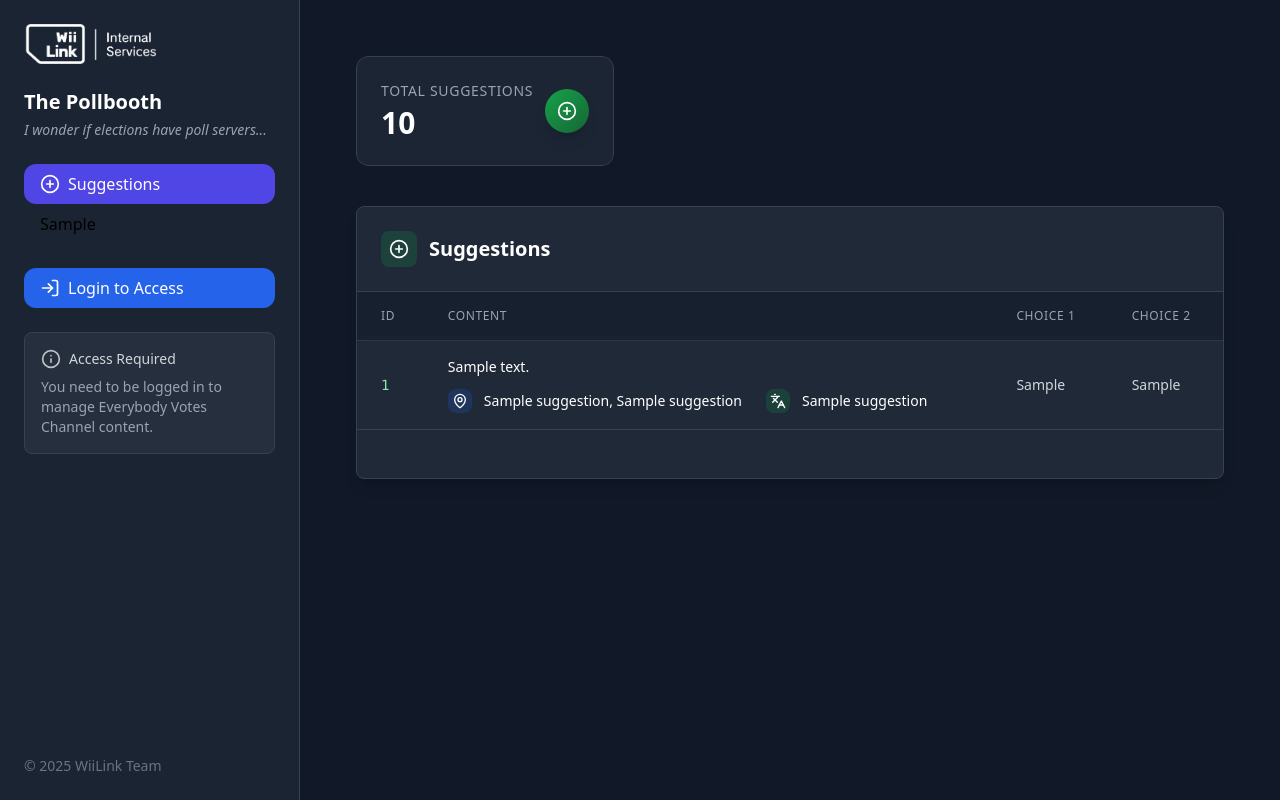
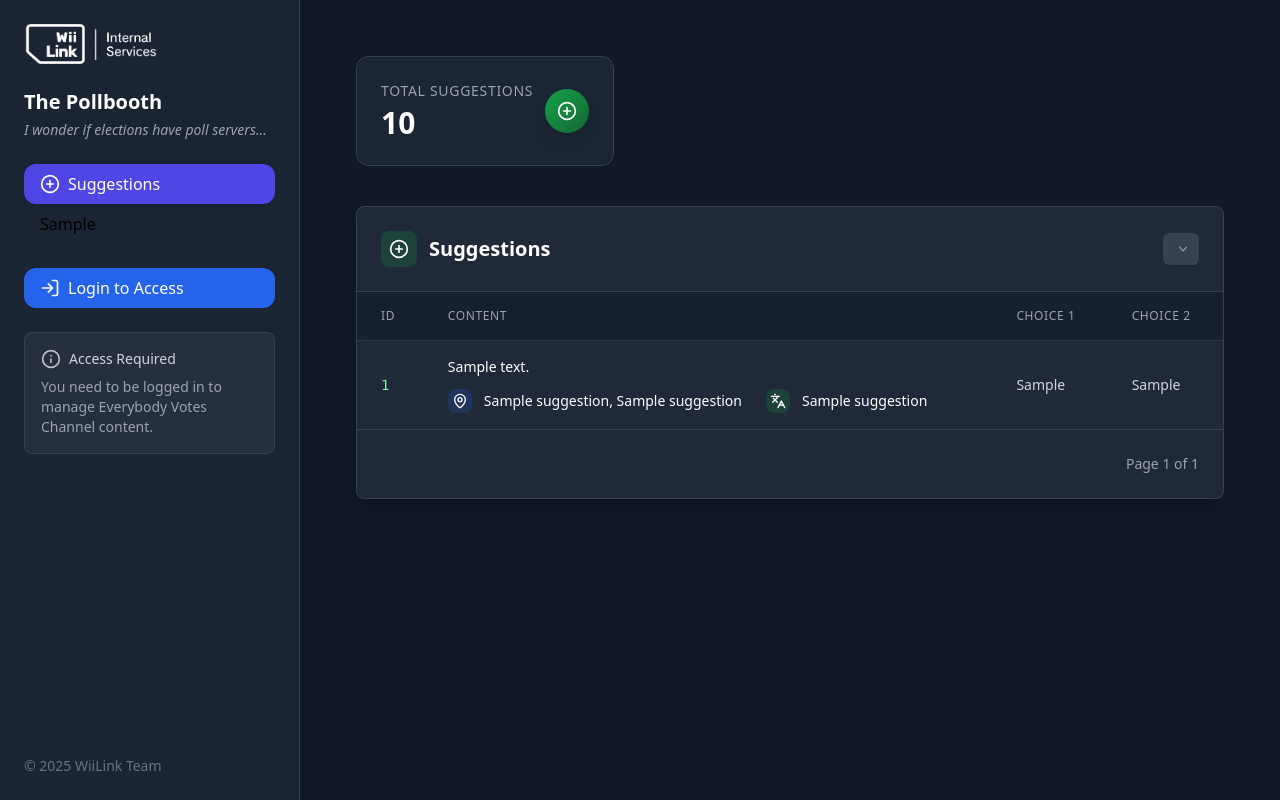
Before and after one commit to WiiLink24/EVCWebPanel, a Python web app: template templates/suggestion_list.html in a window 1280 px wide. Run offline with Jinja, Linux system fonts and the light colour scheme; the template is opened without the code that fills it: most values are stand-ins (such as "Sample title", 1, 10 or a date in 2020); some libraries are stand-ins or nearby versions.

Commit message:
Feat: Added suggestions filtering.

```diff
--- a/templates/suggestion_list.html
+++ b/templates/suggestion_list.html
@@ -31,11 +31,66 @@
         <div class="absolute rounded-lg blur opacity-10 group-hover:opacity-20 transition duration-200"></div>
         <div class="relative bg-gray-800 rounded-lg shadow-lg overflow-hidden border border-gray-700">
             <div class="flex items-center justify-between p-6 border-b border-gray-700">
-                <div class="flex items-center">
-                    <div class="p-2 bg-green-600/20 rounded-lg text-green-400 mr-3">
-                        <img src="/static/icon/circle-plus.svg" class="w-5 h-5 invert">
+                <div class="w-full flex items-center justify-between gap-4">
+                    <div class="flex items-center">
+                        <div class="p-2 bg-green-600/20 rounded-lg text-green-400 mr-3">
+                            <img src="/static/icon/circle-plus.svg" class="w-5 h-5 invert">
+                        </div>
+                        <h2 class="text-xl font-bold text-white">Suggestions</h2>
                     </div>
-                    <h2 class="text-xl font-bold text-white">Suggestions</h2>
+
+                    <!-- Filter Dropdown -->
+                    <div class="relative inline-block text-left">
+                        <div>
+                            <button type="button" onclick="toggleFilterDropdown()"
+                                class="inline-flex items-center justify-center gap-x-1.5 rounded-md bg-gray-700 px-3 py-2 text-sm font-medium text-gray-300 shadow-sm hover:bg-gray-600">
+                                {% if active_filter == 'oldest' %}
+                                <img src="/static/icon/arrow-down-0-1.svg" class="w-4 h-4 mr-1 invert"></img>
+                                Oldest First
+                                {% elif active_filter == 'newest' %}
+                                <img src="/static/icon/arrow-down-1-0.svg" class="w-4 h-4 mr-1 invert"></img>
+                                Newest First
+                                {% elif active_filter == 'country' %}
+                                <img src="/static/icon/earth.svg" class="w-4 h-4 mr-1 invert"></img>
+                                By Country
+                                {% elif active_filter == 'language' %}
+                                <img src="/static/icon/languages.svg" class="w-4 h-4 mr-1 invert"></img>
+                                By Language
+                                {% endif %}
+                                <svg class="-mr-1 h-4 w-4 text-gray-400" viewBox="0 0 20 20" fill="currentColor">
+                                    <path fill-rule="evenodd"
+                                        d="M5.23 7.21a.75.75 0 011.06.02L10 11.168l3.71-3.938a.75.75 0 111.08 1.04l-4.25 4.5a.75.75 0 01-1.08 0l-4.25-4.5a.75.75 0 01.02-1.06z"
+                                        clip-rule="evenodd" />
+                                </svg>
+                            </button>
+                        </div>
+                        <div id="filterDropdown"
+                            class="absolute right-0 z-10 mt-2 w-56 origin-top-right rounded-md bg-gray-700 shadow-lg ring-1 ring-black ring-opacity-5 focus:outline-none hidden"
+                            role="menu" aria-orientation="vertical" aria-labelledby="menu-button" tabindex="-1">
+                            <div class="py-1" role="none">
+                                <a href="{{ url_for('list_suggestions', filter='oldest') }}"
+                                    class="flex items-center m-2 mt-1 px-4 py-2 text-sm rounded-md {{ 'text-white bg-green-600' if active_filter == 'oldest' else 'text-gray-300 hover:bg-gray-600' }}">
+                                    <img src="/static/icon/arrow-down-0-1.svg" class="w-4 h-4 mr-2 invert"></img>
+                                    Oldest First
+                                </a>
+                                <a href="{{ url_for('list_suggestions', filter='newest') }}"
+                                    class="flex items-center m-2 px-4 py-2 text-sm rounded-md {{ 'text-white bg-green-600' if active_filter == 'newest' else 'text-gray-300 hover:bg-gray-600' }}">
+                                    <img src="/static/icon/arrow-down-1-0.svg" class="w-4 h-4 mr-2 invert"></img>
+                                    Newest First
+                                </a>
+                                <a href="{{ url_for('list_suggestions', filter='country') }}"
+                                    class="flex items-center m-2 px-4 py-2 text-sm rounded-md {{ 'text-white bg-green-600' if active_filter == 'country' else 'text-gray-300 hover:bg-gray-600' }}">
+                                    <img src="/static/icon/earth.svg" class="w-4 h-4 mr-2 invert"></img>
+                                    By Country
+                                </a>
+                                <a href="{{ url_for('list_suggestions', filter='language') }}"
+                                    class="flex items-center m-2 mb-1 px-4 py-2 text-sm rounded-md {{ 'text-white bg-green-600' if active_filter == 'language' else 'text-gray-300 hover:bg-gray-600' }}">
+                                    <img src="/static/icon/languages.svg" class="w-4 h-4 mr-2 invert"></img>
+                                    By Language
+                                </a>
+                            </div>
+                        </div>
+                    </div>
                 </div>
             </div>
             <div class="overflow-x-auto">
@@ -119,7 +174,7 @@
             <div class="p-6 border-t border-gray-700 flex justify-between items-center">
                 <div class="flex space-x-4">
                     {% if suggestions.has_prev %}
-                    <a href="{{ url_for('list_suggestions', page=suggestions.prev_num) }}"
+                    <a href="{{ url_for('list_suggestions', filter=active_filter, page=suggestions.prev_num) }}"
                         class="px-4 py-2 bg-gray-700 hover:bg-gray-600 text-white rounded-lg transition duration-200 flex items-center text-sm">
                         <svg xmlns="http://www.w3.org/2000/svg" class="h-4 w-4 mr-1" fill="none" viewBox="0 0 24 24"
                             stroke="currentColor">
@@ -129,7 +184,7 @@
                     </a>
                     {% endif %}
                     {% if suggestions.has_next %}
-                    <a href="{{ url_for('list_suggestions', page=suggestions.next_num) }}"
+                    <a href="{{ url_for('list_suggestions', filter=active_filter, page=suggestions.next_num) }}"
                         class="px-4 py-2 bg-gray-700 hover:bg-gray-600 text-white rounded-lg transition duration-200 flex items-center text-sm">
                         Next
                         <svg xmlns="http://www.w3.org/2000/svg" class="h-4 w-4 ml-1" fill="none" viewBox="0 0 24 24"
@@ -139,8 +194,30 @@
                     </a>
                     {% endif %}
                 </div>
+                <div class="text-sm text-gray-400">
+                    Page {{ suggestions.page }} of {{ suggestions.pages }}
+                </div>
             </div>
         </div>
     </div>
 </div>
+
+<script>
+    function toggleFilterDropdown() {
+        const dropdown = document.getElementById('filterDropdown');
+        dropdown.classList.toggle('hidden');
+    }
+
+    // Close dropdown when clicking outside
+    document.addEventListener('click', function (event) {
+        const dropdown = document.getElementById('filterDropdown');
+        const button = event.target.closest('button');
+
+        if (!button || !button.hasAttribute('onclick') || button.getAttribute('onclick') !== 'toggleFilterDropdown()') {
+            if (!dropdown.classList.contains('hidden')) {
+                dropdown.classList.add('hidden');
+            }
+        }
+    });
+</script>
 {% endblock %}
```
Also changed, not shown: pollbooth/suggestions.py (+28 -6 lines), static/icon/arrow-down-0-1.svg (added), static/icon/arrow-down-1-0.svg (added), static/icon/earth.svg (added), static/icon/languages.svg (added).
